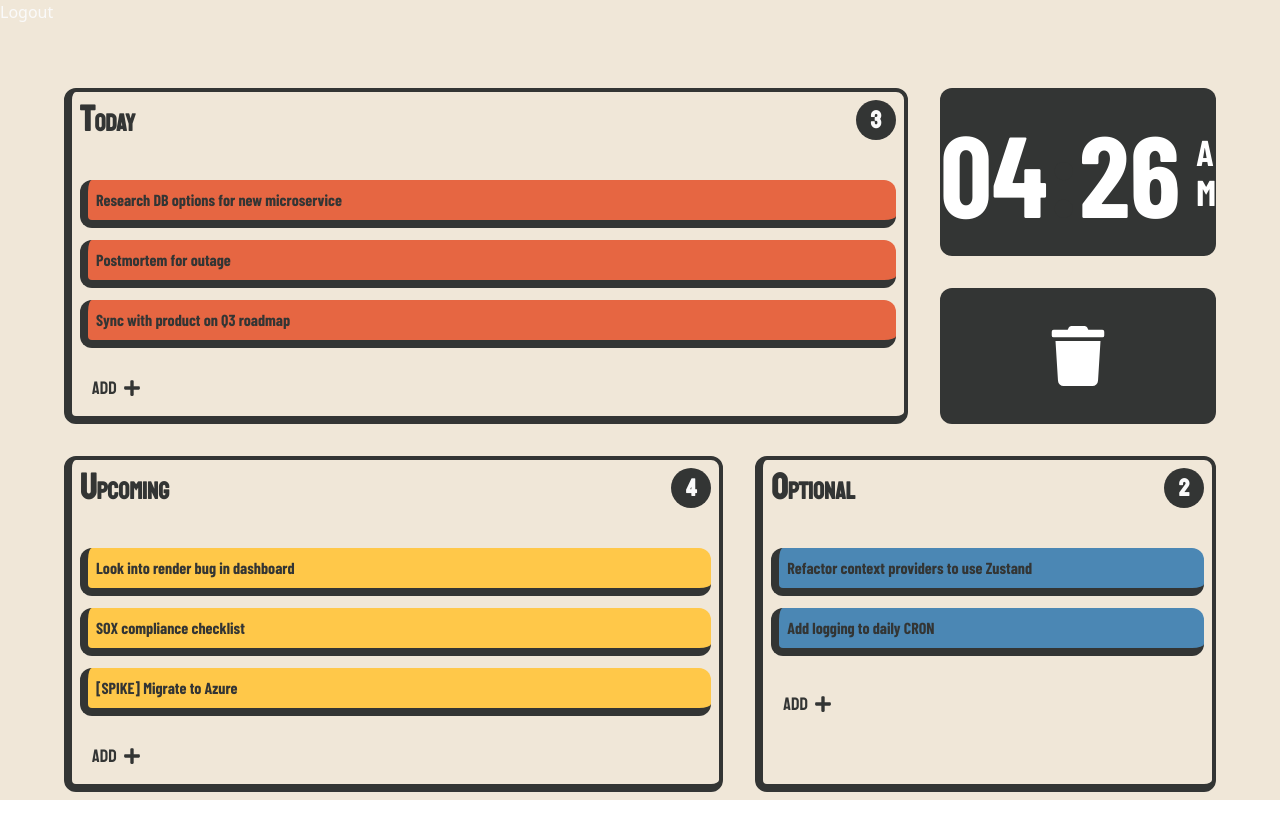
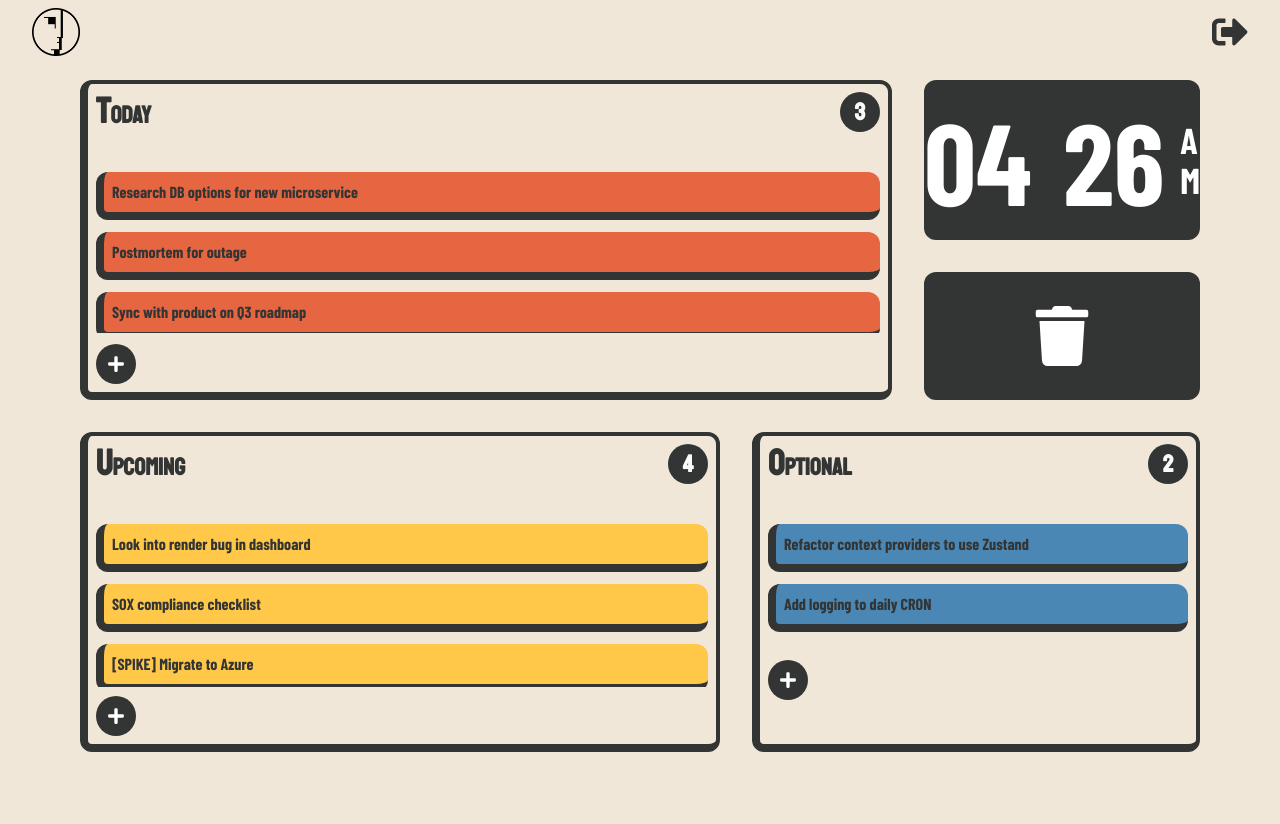
Before and after one commit to willrequaworrell/Klarr_Frontend, a React (Vite) app: page / in a window 1280 px wide. After the commit the page ends 800 px from the top, so only its background shows below. Built offline with nearby package versions, Linux system fonts and the light colour scheme; no server answers; sample sign-in values are in the browser's storage; a web font is replaced by a local one.

Commit message:
updated some styling on add buttons and added nav bar

```diff
--- a/src/components/AddCard.tsx
+++ b/src/components/AddCard.tsx
@@ -70,9 +70,9 @@ const AddCard = ({column, setCards}: AddCardType) => {
                 <motion.button
                     layout
                     onClick={() => setAdding(true)}
-                    className={`flex text-lg rounded-full text-center justify-center items-center w-min  gap-1.5 px-3 py-1.5  text-offblack  transition-colors hover:scale-105`}
+                    className={`flex text-lg rounded-full text-center justify-center items-center size-10 min-h-10 p-2  bg-offblack text-white transition-colors hover:scale-105`}
                 >
-                    <p>Add</p>
+
                     <FaPlus />
                 </motion.button>
             }
--- a/src/components/Board.tsx
+++ b/src/components/Board.tsx
@@ -4,6 +4,7 @@ import { DEFAULT_CARDS } from "../util/DummyData"
 import { CardType } from "../util/Types"
 import DeleteArea from "./DeleteArea"
 import Clock from "./Clock"
+
 
 
 
@@ -14,7 +15,7 @@ const Board = () => {
     const [cards, setCards] = useState<CardType[]>(DEFAULT_CARDS)
 
     return (
-        <div className="flex flex-wrap justify-center gap-8 p-16 size-full">
+        <div className="flex flex-wrap justify-center gap-8 p-20 size-full">
 
             <div className="flex w-full gap-8 h-1/2">
                 <Column
--- a/src/components/DeleteArea.tsx
+++ b/src/components/DeleteArea.tsx
@@ -1,6 +1,6 @@
 import React, { useState } from "react"
 import { CardType } from "../util/Types"
-import { FaFire, FaTrash } from "react-icons/fa"
+import { FaTrash } from "react-icons/fa"
 
 
 interface DeleteAreaType {
--- a/src/components/Layout.tsx
+++ b/src/components/Layout.tsx
@@ -1,4 +1,5 @@
 import { Outlet } from "react-router-dom"
+import { fireAuth } from "../util/firebase"
 
 
 const Layout = () => {
--- a/src/components/pages/Home.tsx
+++ b/src/components/pages/Home.tsx
@@ -4,6 +4,9 @@ import { useAuthState } from "react-firebase-hooks/auth"
 import { fireAuth } from "../../util/firebase"
 import { useNavigate } from "react-router-dom"
 import { useEffect } from "react"
+import { FaSignOutAlt } from "react-icons/fa";
+
+
 
 const Home = () => {
     const navigate = useNavigate()
@@ -18,8 +21,26 @@ const Home = () => {
 
     return (
         <Background>
-            {/* <p onClick={() => console.log("hi")}>Logout</p> */}
-            <p onClick={() => fireAuth.signOut()}>Logout</p>
+            <div className="absolute top-0 flex items-center w-full px-8 py-2">
+                {/* <p  onClick={() => fireAuth.signOut()}>Logout</p> */}
+                <div className="flex-1">
+                    {/* <div className="relative flex items-center bg-white border-b-4 border-l-4 rounded-full border-offblack size-10">
+                        <div className="absolute flex items-center border-t-4 border-r-4 border-white rounded-full bg-offblack left-5 size-10">
+                            <div className="w-full h-2 bg-white "></div>
+                        </div>
+
+                        <div className="w-full h-4 bg-offblack"></div>
+
+                    </div> */}
+                    <img className="h-12 w-min" src="Bauhaus.png" alt="logo" />
+                </div>
+                <div onClick={() => fireAuth.signOut()} className="text-4xl text-offblack">
+                    <FaSignOutAlt />
+                </div>
+
+
+            </div>
+            {/* <p onClick={() => fireAuth.signOut()}>Logout</p> */}
             <Board/>
         </Background>
     )
--- a/src/index.css
+++ b/src/index.css
@@ -16,3 +16,7 @@
     --color-red: 230 102 66;   /* RGB for #FF6642 */
     --color-yellow: 255 200 73; /* RGB for #FDD131 */
 }
+
+body {
+    background-color: #f0e7d8;
+}
```
Also changed, not shown: public/Bauhaus.png (added), public/bh.png (added).
